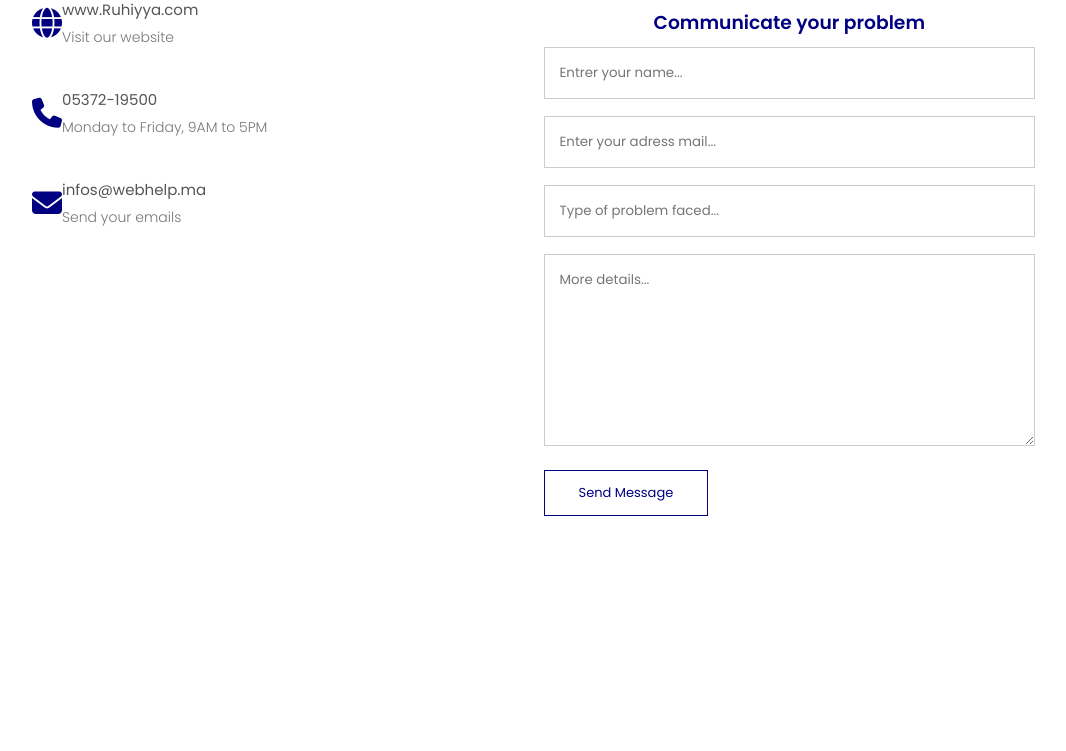
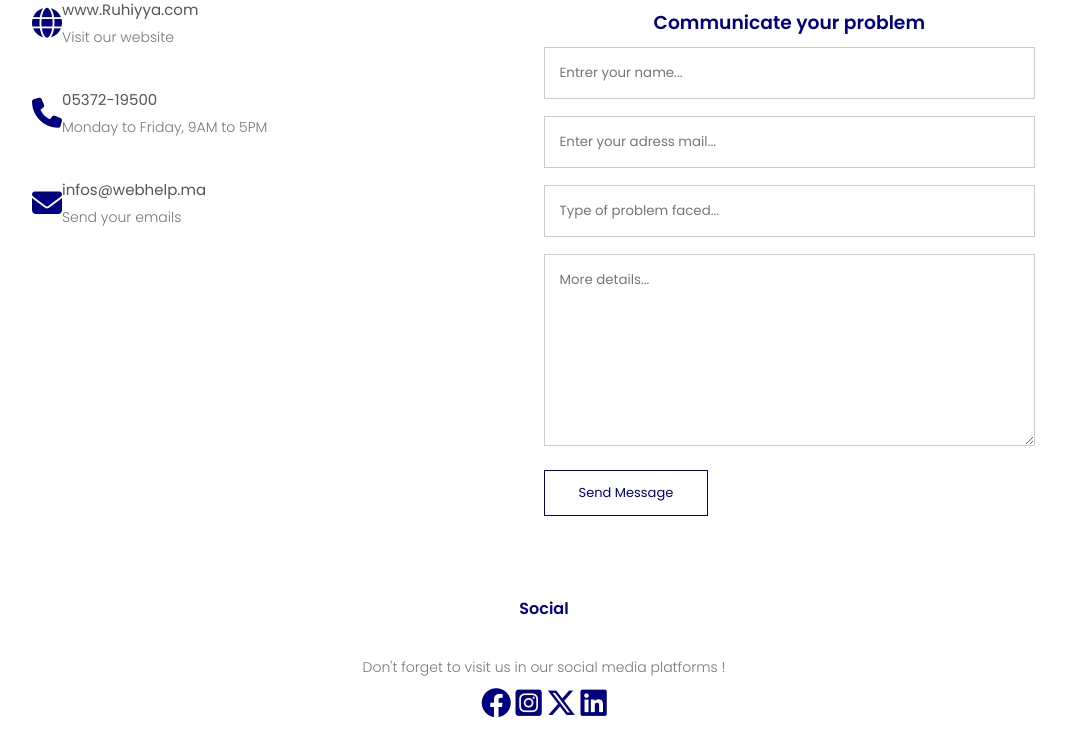
Before and after one commit to Salma2032/Ruhiyyah, a PHP site: page /predict/contact.php in a window 1280 px wide. Shown: the part 402-1153 px from the top of the page, without its empty margins (96-1162 px from the left). Before the commit the page ends 918 px from the top, so only its background shows below. Run offline with PHP 8.4, Linux system fonts and the light colour scheme; the visitor is signed in with stand-in values (Sample User, id 1); some libraries are stand-ins or nearby versions.

Commit message:
contact.php

```diff
--- a/contact.php
+++ b/contact.php
@@ -112,6 +112,17 @@ include 'session.php';
         }
      </style>
 
+        <footer class="footer">
+            <h4 style="color:#000080">Social</h4>
+            <p>Don't forget to visit us in our social media platforms !</p>
+            <div class="icons">
+            <a ><i class="fa-brands fa-facebook"></i></a>
+                <a><i class="fa-brands fa-square-instagram"></i></a>
+                <a><i class="fa-brands fa-x-twitter"></i></a>
+                <a><i class="fa-brands fa-linkedin"></i></a>
+
+            </div>
+        </footer>
 
 
 
```
